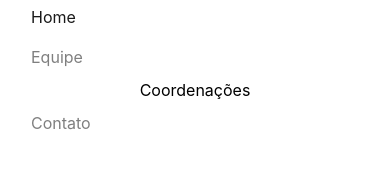
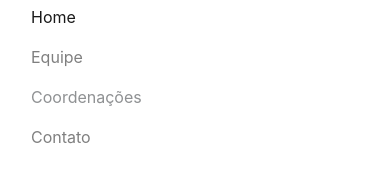
Before and after one commit to pelsias-ufrj/ieeesite, a website: page public/header.html in a window 390 px wide. Both pictures are taken after a click on the button "Toggle navigation". Shown: the part 66-248 px from the top of the page. Drawn offline with nearby package versions, Linux system fonts and the light colour scheme.

Commit message:
Made dropdown menu responsive

```diff
--- a/public/css/header.css
+++ b/public/css/header.css
@@ -19,14 +19,6 @@ box-shadow: 2px 20px 8px 0px rgba(50,50,50,0.45);
     padding-right: 15px;
 }
 
-@media only screen and (max-width: 980px) {
-  .items-div {
-    position: unset !important;
-    right: unset !important;
-}
-
-}
-
 .pels-icon{
     height: 45px;
 }
@@ -34,8 +26,28 @@ box-shadow: 2px 20px 8px 0px rgba(50,50,50,0.45);
 .dropbtn {
   background-color: white;
   border: none;
-  height: 100%;
+  height: 40px;
   width: 100%;
+  display: flex;
+  flex-direction: row;
+  align-items: center;
+  opacity: 0.5;
+  cursor: pointer;
+}
+
+.dropbtn:hover {
+  opacity: 1;
+}
+
+.dropbtn p {
+  margin-top: auto;
+  margin-bottom: auto;
+  padding-left: 8px;
+}
+
+.dropbtn i {
+  padding-left: 5px;
+  padding-right: 8px;
 }
 
 .dropdown {
@@ -62,3 +74,15 @@ box-shadow: 2px 20px 8px 0px rgba(50,50,50,0.45);
 .dropdown-content a:hover {background-color: #ddd;}
 
 .dropdown:hover .dropdown-content {display: block;}
+
+@media only screen and (max-width: 980px) {
+  .items-div {
+    position: unset !important;
+    right: unset !important;
+  }
+
+  .dropbtn p {
+    padding-left: 0px;
+  }
+
+}
--- a/public/header.html
+++ b/public/header.html
@@ -33,10 +33,10 @@
       </li>
 
       <li class="nav-item dropdown navbar-item">
-        <button class="dropbtn">
-          Coordenações
+        <div class="dropbtn">
+          <p>Coordenações</p>
           <i class="fas fa-angle-down"></i>
-        </button>
+        </div>
         <div class="dropdown-content">
           <a href="equipe1.html">Equipe 1</a>
           <a href="equipe2.html">Equipe 2</a>
```
